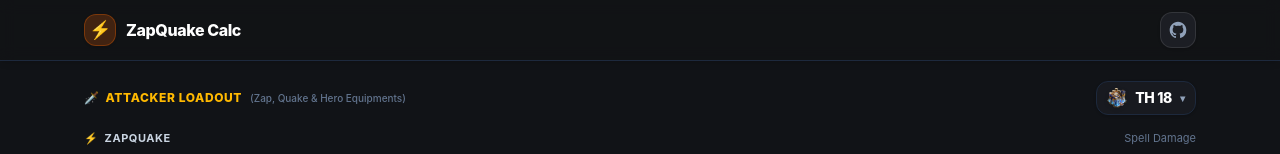
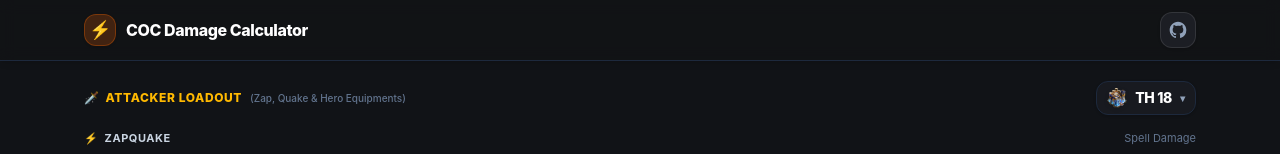
Before and after one commit to mhmdilham/COC-Damage-Calculator, a Svelte app: page / in a window 1280 px wide. Shown: the top 154 px of the page. Built offline with nearby package versions, Linux system fonts and the light colour scheme.

Commit message:
chore: update header title to COC Damage Calculator

```diff
--- a/src/components/layout/Header.svelte
+++ b/src/components/layout/Header.svelte
@@ -6,7 +6,7 @@
         ⚡
       </div>
       <h1 class="text-base font-extrabold tracking-tight text-white">
-        ZapQuake Calc
+        COC Damage Calculator
       </h1>
     </div>
 
```
